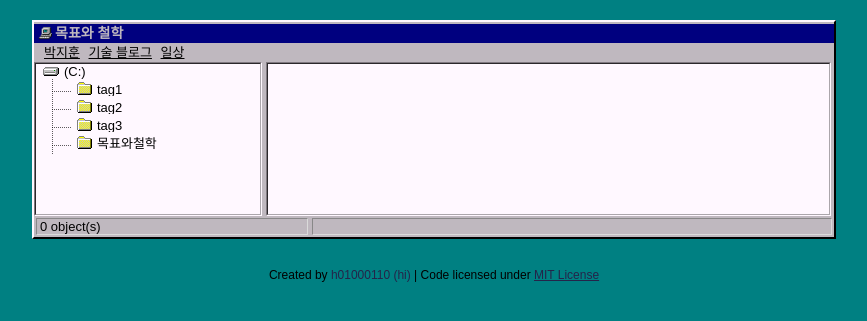
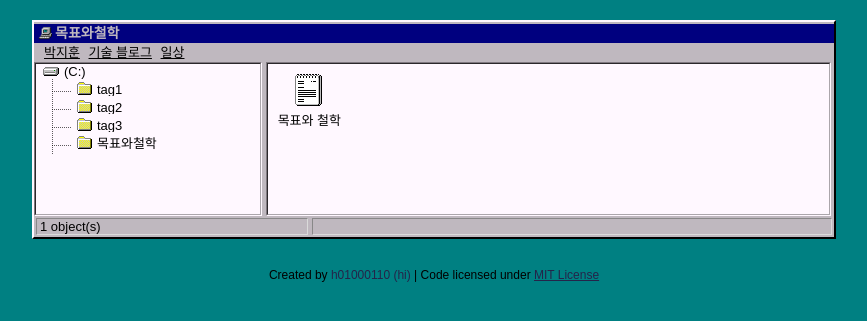
Before and after one commit to easy-day/easy-day.github.io, a Jekyll site: the page built from tags/tag4.html, in a window 1280 px wide. Shown: the top 321 px of the page, without its empty margins (206-1073 px from the left). Built offline with Jekyll 4.4.1, drawn with Linux system fonts in a browser that asks for light colours; part of the change alters nothing that is shown.

Commit message:
Update tag4.html

```diff
--- a/tags/tag4.html
+++ b/tags/tag4.html
@@ -1,5 +1,5 @@
 ---
 layout: tag
-tag: 목표와 철학
-permalink: /tag/목표와 철학/
+tag: 목표와철학
+permalink: /tag/목표와철학/
 ---
```
